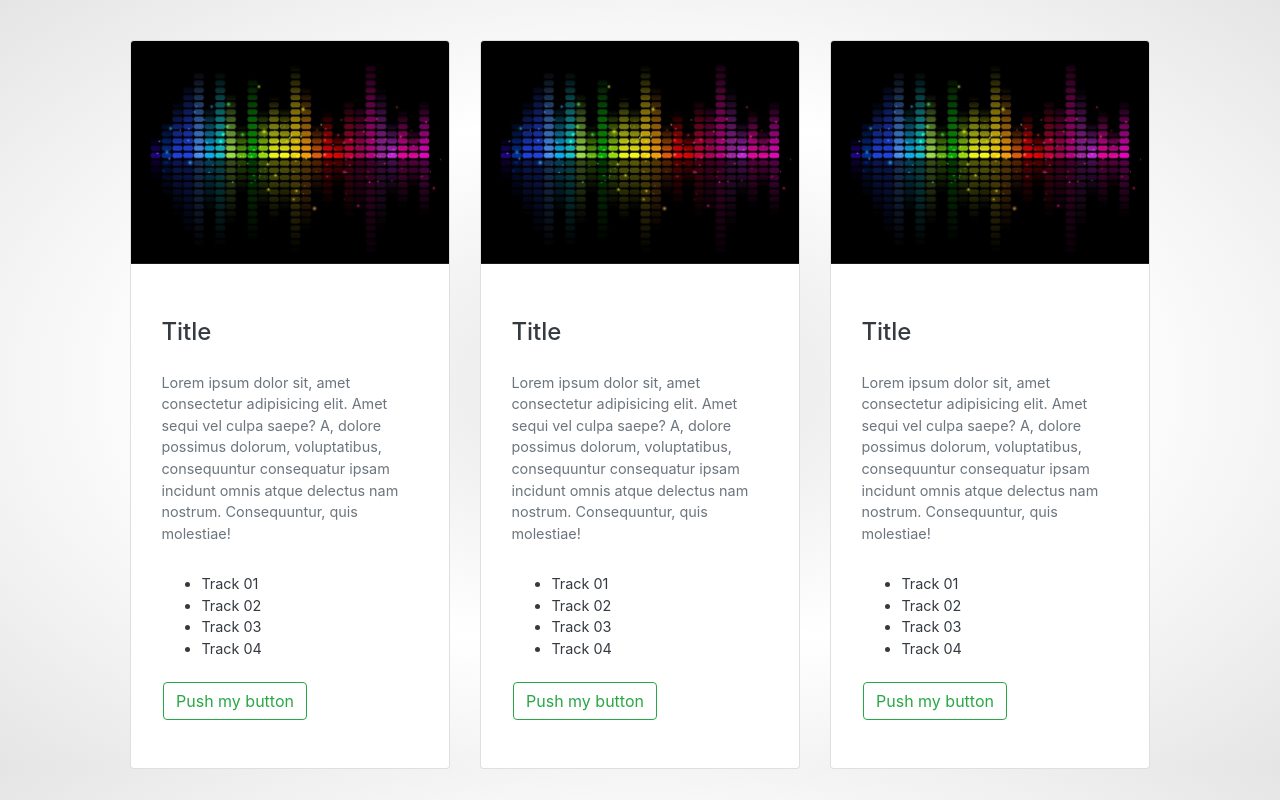
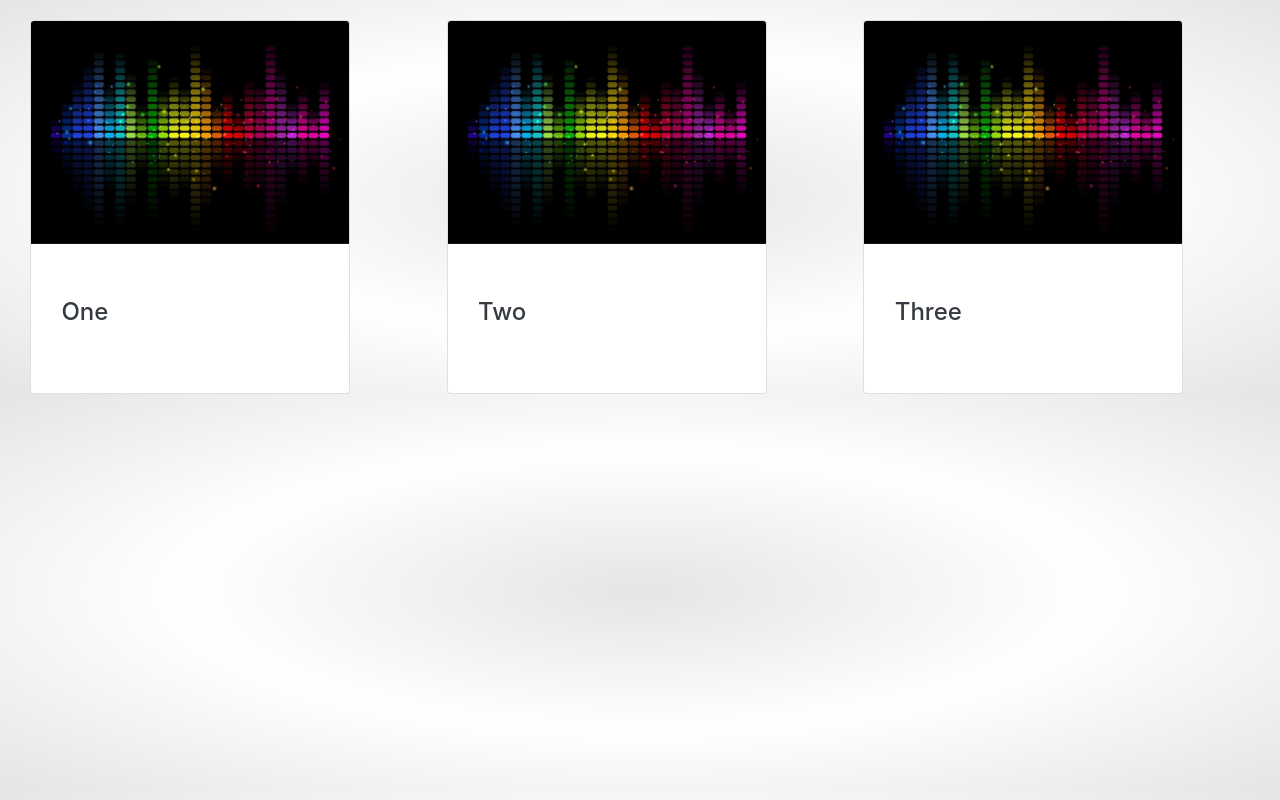
Before and after one commit to afterthebleep/songularity, a React (Create React App) app in the folder client/: page / in a window 1280 px wide. Built offline with nearby package versions, Linux system fonts and the light colour scheme.

Commit message:
fixing components and other things

```diff
--- /dev/null
+++ b/client/src/components/card/index.js
@@ -0,0 +1,18 @@
+import React from 'react';
+import Shadertoy from '../shadertoy';
+import '../cards/style.css'
+
+const Card = props => {
+    return(
+        <div className="col-md-4">
+            <div className="card text center">
+                <Shadertoy shaderId={props.shadertoy_id} thumbnail={props.thumbnail} />
+                <div className="card-body text-dark">
+                    <h4 className="card-title">{props.title}</h4>
+                </div>
+            </div>
+        </div>
+    );
+};
+
+export default Card;
--- a/client/src/components/cards/cards.js
+++ /dev/null
@@ -1,24 +0,0 @@
-import React, {Component} from 'react';
-import Card from './cardsUI';
-
-class Cards extends Component {
-  render() {
-    return (
-    <div className="container-fluid d-flex justify-content-center">
-        <div className="row">
-          <div className="col-md-4">
-            <Card/>
-          </div>
-          <div className="col-md-4">
-            <Card/>
-          </div>
-          <div className="col-md-4">
-            <Card/>
-          </div>
-        </div>
-    </div>
-    );
-  }
-}
-
-export default Cards;
--- a/client/src/components/cards/cardsUI.js
+++ /dev/null
@@ -1,31 +0,0 @@
-import React from 'react';
-import './style.css'
-
-const Card = props => {
-  return(
-      <div className="card text center">
-      <div className="overflow">
-        < img className = "card-img-top" src = "/assets/eq_IMG.jpg" alt = ""/>
-      </div>
-
-      <div className="card-body text-dark">
-
-      <h4 className="card-title">Title</h4>
-
-      <p className="card-text text-secondary">Lorem ipsum dolor sit, amet consectetur adipisicing elit. Amet sequi vel culpa saepe? A, dolore possimus dolorum, voluptatibus, consequuntur consequatur ipsam incidunt omnis atque delectus nam nostrum. Consequuntur, quis molestiae!</p>
-
-      <div className="tracks">
-        <ul>
-          <li>Track 01</li>
-          <li>Track 02</li>
-          <li>Track 03</li>
-          <li>Track 04</li>
-        </ul>
-      </div>
-      <button className="btn btn-outline-success">Push my button</button>
-      </div>
-      </div>
-  );
-}
-
-export default Card;
--- /dev/null
+++ b/client/src/components/cards/index.js
@@ -0,0 +1,28 @@
+import React, {Component} from 'react';
+import Card from '../card';
+
+class Cards extends Component {
+    render() {
+        let avs = [
+            {
+                title: 'One',
+                thumbnail: 'eq_IMG.jpg'
+            },
+            {
+                title: 'Two',
+                thumbnail: 'eq_IMG.jpg'
+            },
+            {
+                title: 'Three',
+                thumbnail: 'eq_IMG.jpg'
+            }
+        ];
+        return (
+            <div className="container-fluid d-flex justify-content-center">
+                { avs.map((av, i) => { return <Card index={i} title={av.title} thumbnail={av.thumbnail}/> })}
+            </div>
+        );
+    }
+}
+
+export default Cards;
--- /dev/null
+++ b/client/src/components/shadertoy/index.js
@@ -0,0 +1,13 @@
+import React from 'react';
+
+const Shadertoy = props => {
+    return(
+        <>
+            <div className="shadertoy">
+                <img className="card-img-top" src={`./assets/images/thumbnails/${props.thumbnail}`} alt="" />
+            </div>
+        </>
+    );
+};
+
+export default Shadertoy;
--- a/client/src/index.js
+++ b/client/src/index.js
@@ -4,8 +4,8 @@ import './index.css';
 // import App from './App';
 import * as serviceWorker from './serviceWorker';
 // import "../node_modules/bootstrap/dist/css/bootstrap.min.css";
-import Card from './components/cards/cards';
+import Cards from './components/cards';
 
-ReactDOM.render(<Card />, document.getElementById('root'));
+ReactDOM.render(<Cards />, document.getElementById('root'));
 
 serviceWorker.unregister();
```
Also changed, not shown: client/src/components/av-form/av-form.js (deleted, +0 -30 lines), client/src/components/av-form/index.js (added, +47 -0 lines), client/public/assets/images/thumbnails/eq_IMG.jpg (renamed from client/public/assets/eq_IMG.jpg), 1 other file (tests, documents, lock files or other folders).
